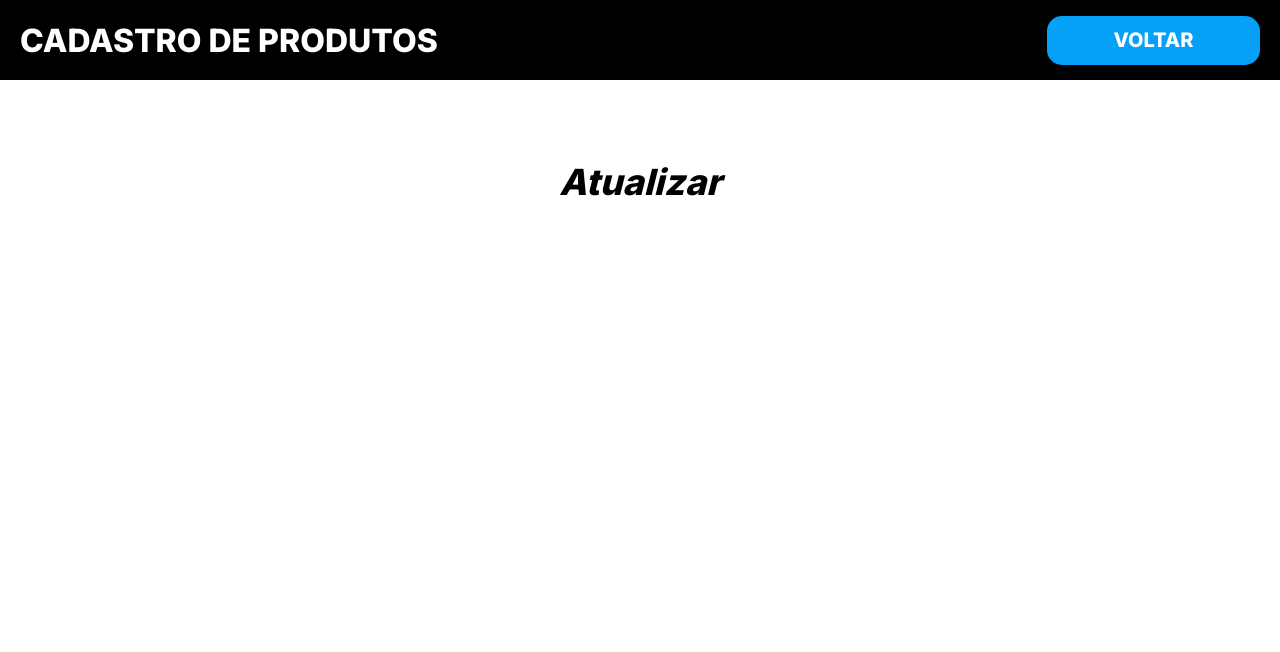
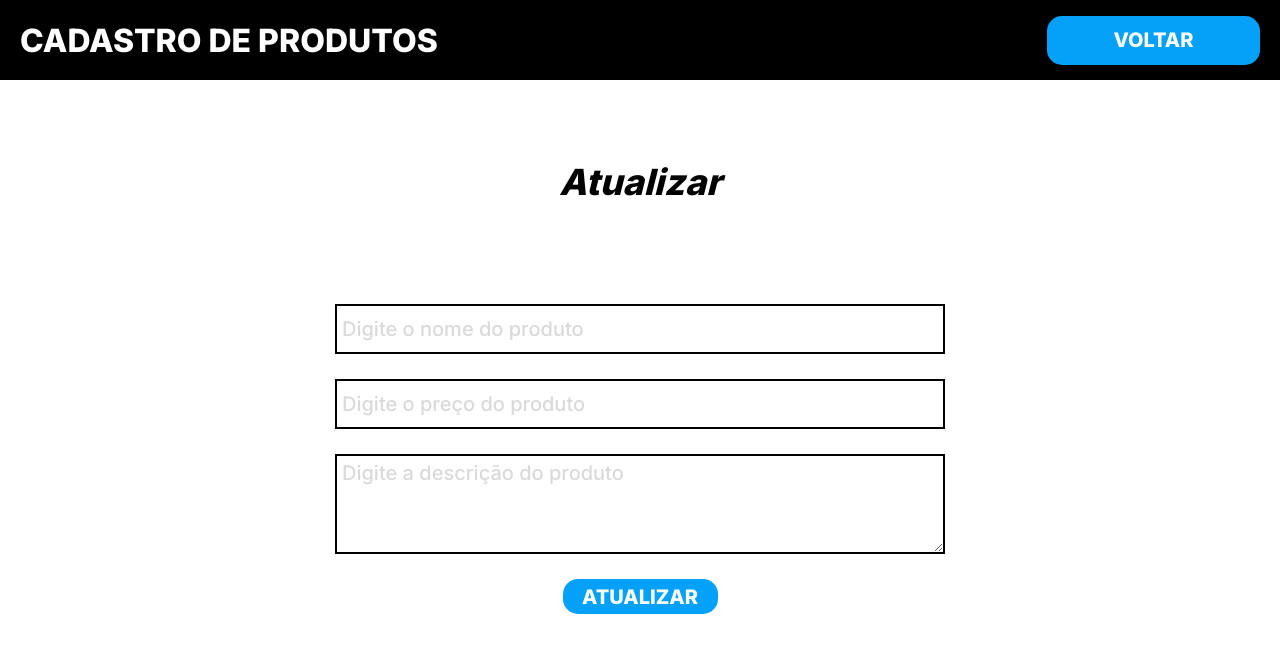
Before and after one commit to alissondevsouza/crud-product-frontend-react-jsx, a React (Vite) app: page /update in a window 1280 px wide. Shown: the top 652 px of the page. Built offline with nearby package versions, Linux system fonts and the light colour scheme.

Commit message:
Feat: Creation responsibility passed to product creation page

```diff
--- a/src/components/Forms/index.jsx
+++ b/src/components/Forms/index.jsx
@@ -1,55 +1,7 @@
-import styles from'./forms.module.css'
-import  { useState } from 'react';
-import axios from 'axios';
-import { toast } from 'react-toastify';
+import PropTypes from 'prop-types';
+import styles from './forms.module.css';
 
-export function Forms() {
-
-    const [formData, setFormData] = useState({
-        name: '',
-        price: '',
-        description: '',
-    });
-
-    const handleInputChange = (event) => {
-        const { name, value } = event.target;
-
-        setFormData({
-            ...formData, [name]: value
-        });
-    }
-
-    const handleSubmit = async (event) => {
-        event.preventDefault();
-
-        try{
-            const postResponse = await axios.post ('http://localhost:4000/product', formData);
-
-            console.log('response: ', postResponse);
-''
-            const responseData = postResponse.data.message;
-
-
-            if (postResponse.status === 200) {
-                toast.success(responseData, {
-                    position: toast.POSITION.TOP_CENTER
-                });
-
-            } else {
-                toast.error(responseData, {
-                    position: toast.POSITION.TOP_CENTER
-                });
-            }
-        }catch(error){
-            console.log(error)
-        }
-
-        setFormData({
-            name: '',
-            price: '',
-            description: '',
-        });
-    }
+export function Forms( {handleSubmit, handleInputChange, formData, formButton}) {
 
     return (
         <div>
@@ -82,9 +34,15 @@ export function Forms() {
                         value={formData.description}
                         onChange={handleInputChange}
                     />
-                    <button type='submit' className={styles.create__button}>CADASTRAR</button>
+                    <button type='submit' className={styles.create__button}>{formButton}</button>
                 </div>
             </form>
         </div>
     );
 }
+Forms.propTypes = {
+    handleSubmit: PropTypes.func.isRequired,
+    handleInputChange: PropTypes.func.isRequired,
+    formData: PropTypes.object.isRequired,
+    formButton: PropTypes.string.isRequired,
+}
--- a/src/pages/Create-product/index.jsx
+++ b/src/pages/Create-product/index.jsx
@@ -1,16 +1,67 @@
+import { useState } from 'react';
+import { ToastContainer, toast } from 'react-toastify';
+import 'react-toastify/dist/ReactToastify.css';
 import { Forms } from '../../components/Forms';
 import { HeaderHome } from '../../components/Header-home';
-import styles from './createProduct.module.css'
-import { ToastContainer } from 'react-toastify';
-import 'react-toastify/dist/ReactToastify.css';
+import productService from '../../services/Product/productService';
+import styles from './createProduct.module.css';
 
 export function CreateProduct() {
+
+    const [formData, setFormData] = useState({
+        name: '',
+        price: '',
+        description: '',
+    });
+
+    const handleInputChange = (event) => {
+        const { name, value } = event.target;
+
+        setFormData({
+            ...formData, [name]: value
+        });
+    }
+
+    const handleSubmit = async (event) => {
+        event.preventDefault();
+
+        try {
+            const postResponse = await productService.createProduct(formData);
+
+            if (postResponse.code === 200) {
+                toast.success(postResponse.message, {
+                    position: toast.POSITION.TOP_CENTER
+                });
+
+            } else {
+                toast.error(postResponse.message, {
+                    position: toast.POSITION.TOP_CENTER
+                });
+            }
+        } catch (error) {
+            toast.error(error.response.data.message, {
+                position: toast.POSITION.TOP_CENTER
+            });
+        }
+
+        setFormData({
+            name: '',
+            price: '',
+            description: '',
+        });
+    }
+
     return (
         <div>
             <HeaderHome actionButton='VOLTAR' pathButton='/home' />
             <div className={styles.create__container}>
                 <span className={styles.create__title}>Cadastrar</span>
-                <Forms />
+                <Forms
+                    handleSubmit={handleSubmit}
+                    handleInputChange={handleInputChange}
+                    formData={formData}
+                    formButton='CADASTRAR'
+                 />
                 <ToastContainer />
             </div>
         </div>
--- a/src/pages/Update-product/index.jsx
+++ b/src/pages/Update-product/index.jsx
@@ -1,13 +1,69 @@
 import styles from './updateProduct.module.css';
 import { HeaderHome } from '../../components/Header-home';
+import { Forms } from '../../components/Forms';
+import { ToastContainer, toast } from 'react-toastify';
+import 'react-toastify/dist/ReactToastify.css';
+import { useState } from 'react';
+import productService from '../../services/Product/productService';
 
 export function UpdateProduct() {
+
+    const [formData, setFormData] = useState({
+        name: '',
+        price: '',
+        description: '',
+    });
+
+    const handleInputChange = (event) => {
+        const { name, value } = event.target;
+
+        setFormData({
+            ...formData, [name]: value
+        });
+    }
+
+    const handleSubmit = async (event) => {
+        event.preventDefault();
+
+        try {
+            const postResponse = await productService.createProduct(formData);
+
+            if (postResponse.code === 200) {
+                toast.success(postResponse.message, {
+                    position: toast.POSITION.TOP_CENTER
+                });
+
+            } else {
+                toast.error(postResponse.message, {
+                    position: toast.POSITION.TOP_CENTER
+                });
+            }
+        } catch (error) {
+            toast.error(error.response.data.message, {
+                position: toast.POSITION.TOP_CENTER
+            });
+        }
+
+        setFormData({
+            name: '',
+            price: '',
+            description: '',
+        });
+    }
+
     return (
         <div>
             <HeaderHome actionButton='VOLTAR' pathButton='/home' />
             <div className={styles.update__container}>
                 <span className={styles.update__title}>Atualizar</span>
             </div>
+            <Forms
+                    handleSubmit={handleSubmit}
+                    handleInputChange={handleInputChange}
+                    formData={formData}
+                    formButton='ATUALIZAR'
+            />
+            <ToastContainer />
         </div>
     );
 }
--- a/src/services/Product/productService.js
+++ b/src/services/Product/productService.js
@@ -11,7 +11,7 @@ const productService = {
 
     async createProduct(product) {
         const response = await axios.post(API_URL, product);
-        return response;
+        return response.data;
     }
 }
 
```
